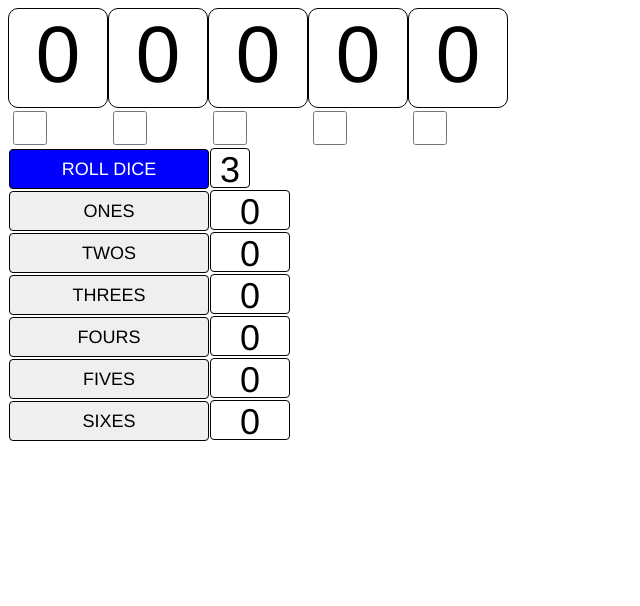
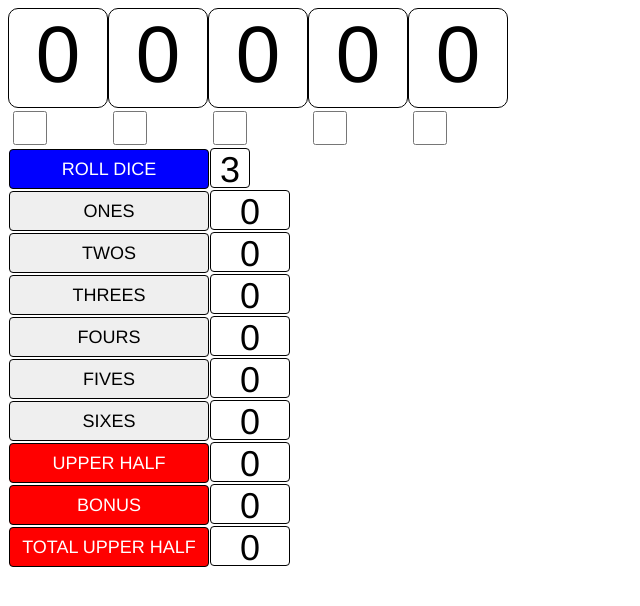
Before and after one commit to alexmacartney/yahtzee, a plain HTML site: page yahtzee.html in a window 1280 px wide. Shown: the whole page, without its empty margins (0-640 px from the left). Drawn offline with Linux system fonts and the light colour scheme.

Commit message:
Added some red stuff...

```diff
--- a/style.css
+++ b/style.css
@@ -82,3 +82,17 @@ div.score {
     text-align: center;
     float: left;
 }
+
+subtotal {
+    height: 38px;
+    width: 198px;
+    border: 1px solid black;
+    background-color: red;
+    color: white;
+    border-radius: 4px;
+    font-size: 18px;
+    text-align: center;
+    margin: 1px;
+    float: left;
+    line-height: 38px;
+}
--- a/yahtzee.html
+++ b/yahtzee.html
@@ -76,6 +76,24 @@
 
     <div class = 'clear'></div>
 
+    <subtotal>UPPER HALF</subtotal>
+
+    <div class = 'score' id = 'upperhalf'>0</div>
+
+    <div class = 'clear'></div>
+
+    <subtotal>BONUS</subtotal>
+
+    <div class = 'score' id = 'bonus'>0</div>
+
+    <div class = 'clear'></div>
+
+    <subtotal>TOTAL UPPER HALF</subtotal>
+
+    <div class = 'score' id = 'totalupperhalf'>0</div>
+
+    <div class = 'clear'></div>
+
 </body>
 
 </html>
```
